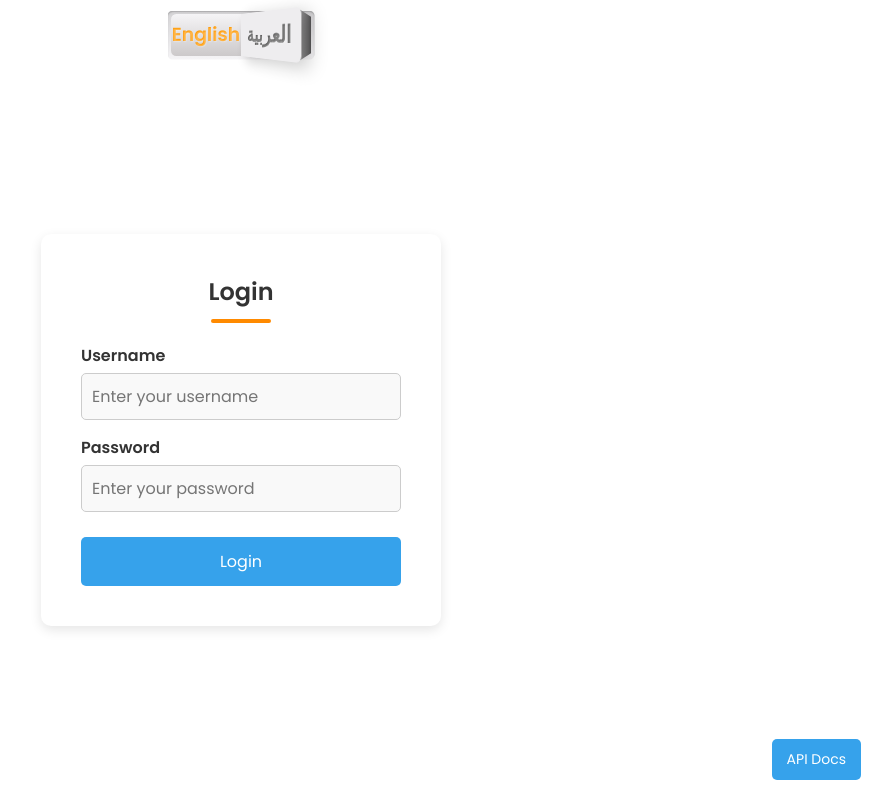
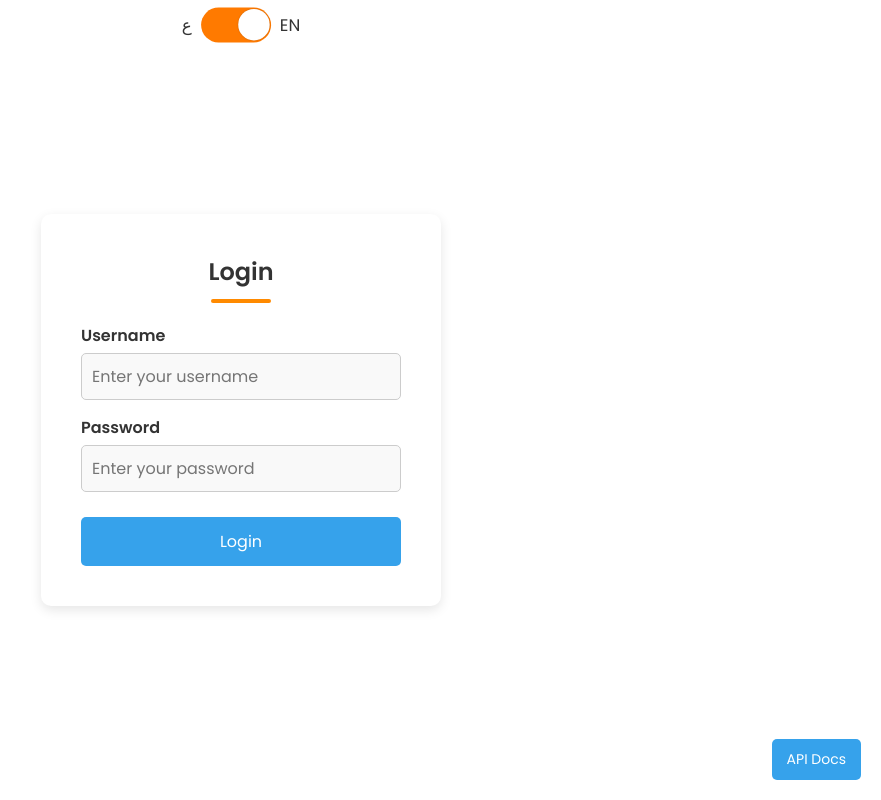
Before and after one commit to AlyaF3i/E-Assistant-Instructor, a React (Create React App) app in the folder Frontend/: page / in a window 1280 px wide. Shown: the whole page, without its empty margins (399-1280 px from the left). Built offline with nearby package versions, Linux system fonts and the light colour scheme.

Commit message:
changed language button and fixed the diraction of navbar

```diff
--- a/Frontend/src/ClassDetails.css
+++ b/Frontend/src/ClassDetails.css
@@ -158,6 +158,9 @@ body {
   border-radius: 6px;
   font-size: 16px;
   outline: none;
+  width: 100%; /* Make input and textarea take full width of the container */
+  box-sizing: border-box; /* Ensure padding is included in width */
+  resize: none; /* Prevent the textarea from resizing */
   transition: all 0.3s ease;
 }
 .section-input:focus {
@@ -246,7 +249,6 @@ focus,
   box-shadow: 0 2px 10px rgba(0, 0, 0, 0.1);
   padding: 15px;
   transition: transform 0.3s ease, box-shadow 0.3s ease;
-  cursor: pointer;
 }
 .section-card3 {
   flex: 1 1 200px;
@@ -264,7 +266,6 @@ focus,
   box-shadow: 0 2px 10px rgba(0, 0, 0, 0.1);
   padding: 15px;
   transition: transform 0.3s ease, box-shadow 0.3s ease;
-  cursor: pointer;
 }
 .button-container {
   display: flex;
--- a/Frontend/src/ClassDetails.js
+++ b/Frontend/src/ClassDetails.js
@@ -193,12 +193,10 @@ const ClassDetails = () => {
                 <p>{t("No students enrolled")}</p>
               )}
             </div>
-          </>
-        )}
-
-        {/* Add New Student Form */}
             <div className="classdetails-add-student-form">
-          <h4 className="classdetails-sections-title">{t("Add Student")}</h4>
+              <h4 className="classdetails-sections-title">
+                {t("Add Student")}
+              </h4>
 
               <input
                 type="text"
@@ -220,6 +218,10 @@ const ClassDetails = () => {
                 {t("Add Student")}
               </button>
             </div>
+          </>
+        )}
+
+        {/* Add New Student Form */}
 
         {errorMessage && (
           <p id="error-message" className="error-message">
@@ -241,7 +243,6 @@ const ClassDetails = () => {
             <form onSubmit={handleAddSection}>
               <div>
                 <label>
-                  {t("Title")}: &nbsp;
                   <input
                     style={{ marginBottom: "20px" }}
                     type="text"
@@ -255,9 +256,9 @@ const ClassDetails = () => {
               </div>
               <div>
                 <label>
-                  {t("Description")}: &nbsp;
                   <textarea
                     required
+                    style={{ width: "100%" }}
                     placeholder={t("enter the section description")}
                     value={description}
                     className="section-input"
--- a/Frontend/src/NavBar.css
+++ b/Frontend/src/NavBar.css
@@ -5,6 +5,7 @@
   display: flex;
   justify-content: space-between;
   align-items: center;
+  direction: ltr; /* or set to rtl if you want it to stay in RTL mode */
 }
 
 .navbar-container {
--- a/Frontend/src/SwitchToggle.css
+++ b/Frontend/src/SwitchToggle.css
@@ -1,109 +1,49 @@
-
-
 .center {
   width: 100%;
   height: 100%;
   display: flex;
   align-items: center;
   justify-content: center;
+  font-size: x-large;
 }
 
-  #toggle {
-    display: none;
+.react-switch-checkbox {
+  height: 0;
+  width: 0;
+  visibility: hidden;
 }
 
-  .switch {
-    width: fit-content;
-    height: fit-content;
-    padding: 5px;
-    background: linear-gradient(rgb(211, 210, 212), rgb(245, 244, 246));
-    box-shadow: inset 0px 2px 2px 0px rgba(0, 0, 0, 0.2);
-    border-radius: 2mm;
+.react-switch-label {
   display: flex;
-    perspective: 300px;
+  align-items: center;
+  justify-content: space-between;
+  cursor: pointer;
+  width: 100px;
+  height: 50px;
+  background: grey;
+  border-radius: 100px;
   position: relative;
+  transition: background-color 0.2s;
 }
 
-  .mode {
-    width: 100px;
-    height: 60px;
-    background: linear-gradient(rgb(245, 244, 246), rgb(204, 201, 202));
-    display: flex;
-    align-items: center;
-    justify-content: center;
-    transition: 0.25s transform;
+.react-switch-label .react-switch-button {
+  content: "";
+  position: absolute;
+  top: 2px;
+  left: 2px;
+  width: 45px;
+  height: 45px;
+  border-radius: 45px;
+  transition: 0.2s;
+  background: #fff;
+  box-shadow: 0 0 2px 0 rgba(10, 10, 10, 0.29);
 }
 
-  .mode:nth-child(1) {
-    border-radius: 2mm 0 0 2mm;
-    transform-origin: right;
+.react-switch-checkbox:checked + .react-switch-label .react-switch-button {
+  left: calc(100% - 2px);
+  transform: translateX(-100%);
 }
 
-  .mode:nth-child(2) {
-    border-radius: 0 2mm 2mm 0;
-    transform-origin: left;
+.react-switch-label:active .react-switch-button {
+  width: 60px;
 }
-
-  .text {
-    font-family: 'Poppins', sans-serif;
-    font-size: 27px;
-    font-weight: 800;
-    color: transparent;
-    background-color: rgb(82, 82, 82);
-    background-clip: text;
-    text-shadow: 1px 1px 2px rgba(255, 255, 255, 0.3);
-  }
-
-  #toggle:not(:checked) ~ .switch .mode:nth-child(1) {
-    transform: rotateY(50deg);
-    background: rgb(238, 237, 239);
-    box-shadow: -10px 5px 20px rgba(0, 0, 0, 0.2);
-  }
-
-  #toggle:checked ~ .switch .mode:nth-child(2) {
-    transform: rotateY(-50deg);
-    background: rgb(238, 237, 239);
-    box-shadow: 10px 5px 20px rgba(0, 0, 0, 0.2);
-  }
-
-  #toggle:not(:checked) ~ .switch .mode:nth-child(2) .text {
-    background-color: rgb(255, 153, 0);
-  }
-
-  #toggle:checked ~ .switch .mode:nth-child(1) .text {
-    background-color: rgb(255, 153, 0);
-  }
-
-  .indicator {
-    position: absolute;
-    height: 52px;
-    width: 0;
-    background: linear-gradient(
-      to right,
-      rgb(153, 152, 153),
-      rgb(84, 83, 84)
-    );
-    top: 50%;
-    z-index: -1;
-    transition: 0.25s;
-  }
-
-  .indicator.left {
-    left: 5px;
-    transform: translate(0, -50%) rotateY(-65deg);
-    transform-origin: left;
-  }
-
-  .indicator.right {
-    right: 5px;
-    transform: translate(0, -50%) rotateY(65deg);
-    transform-origin: right;
-  }
-
-  .indicator.left.active {
-    width: 95px;
-  }
-
-  .indicator.right.active {
-    width: 95px;
-  }
--- a/Frontend/src/SwitchToggle.js
+++ b/Frontend/src/SwitchToggle.js
@@ -1,6 +1,6 @@
-import React, { useEffect, useState } from 'react';
-import './SwitchToggle.css';
-import { useTranslation } from 'react-i18next';
+import React, { useEffect, useState } from "react";
+import "./SwitchToggle.css";
+import { useTranslation } from "react-i18next";
 
 const SwitchToggle = () => {
   const { i18n } = useTranslation(); // Hook from react-i18next to handle translations
@@ -14,27 +14,23 @@ const SwitchToggle = () => {
     document.body.setAttribute("dir", language === "ar" ? "rtl" : "ltr");
   }, [language]);
 
-
   return (
     <div className="center">
       <input
+        checked={language === "en"}
+        onChange={() => changeLanguage(language === "en" ? "ar" : "en")}
+        className="react-switch-checkbox"
+        id={`react-switch-new`}
         type="checkbox"
-        id="toggle"
-        checked={language === 'en'}
-        onChange={() => changeLanguage(language === 'en' ? 'ar' : 'en')}
-        style={{ display: 'none' }}
       />
-
-      <label htmlFor="toggle" className="switch">
-        <div className="mode">
-          <div className="text">English</div>
-        </div>
-        <div className="mode">
-          <div className="text">العربية</div>
-        </div>
-        <div className={`indicator right ${language === 'en' ? 'active' : ''}`}></div>
-        <div className={`indicator left ${language === 'ar' ? 'active' : ''}`}></div>
+      ع &nbsp;
+      <label
+        style={{ background: language === "en" ? "#ff7a00" : "#257ac9" }}
+        className="react-switch-label"
+        htmlFor={`react-switch-new`}>
+        <span className={`react-switch-button`} />
       </label>
+      &nbsp; EN
     </div>
   );
 };
```
Also changed, not shown: 2 other files (tests, documents, lock files or other folders). Lines whose indentation alone changed are shown as unchanged.
